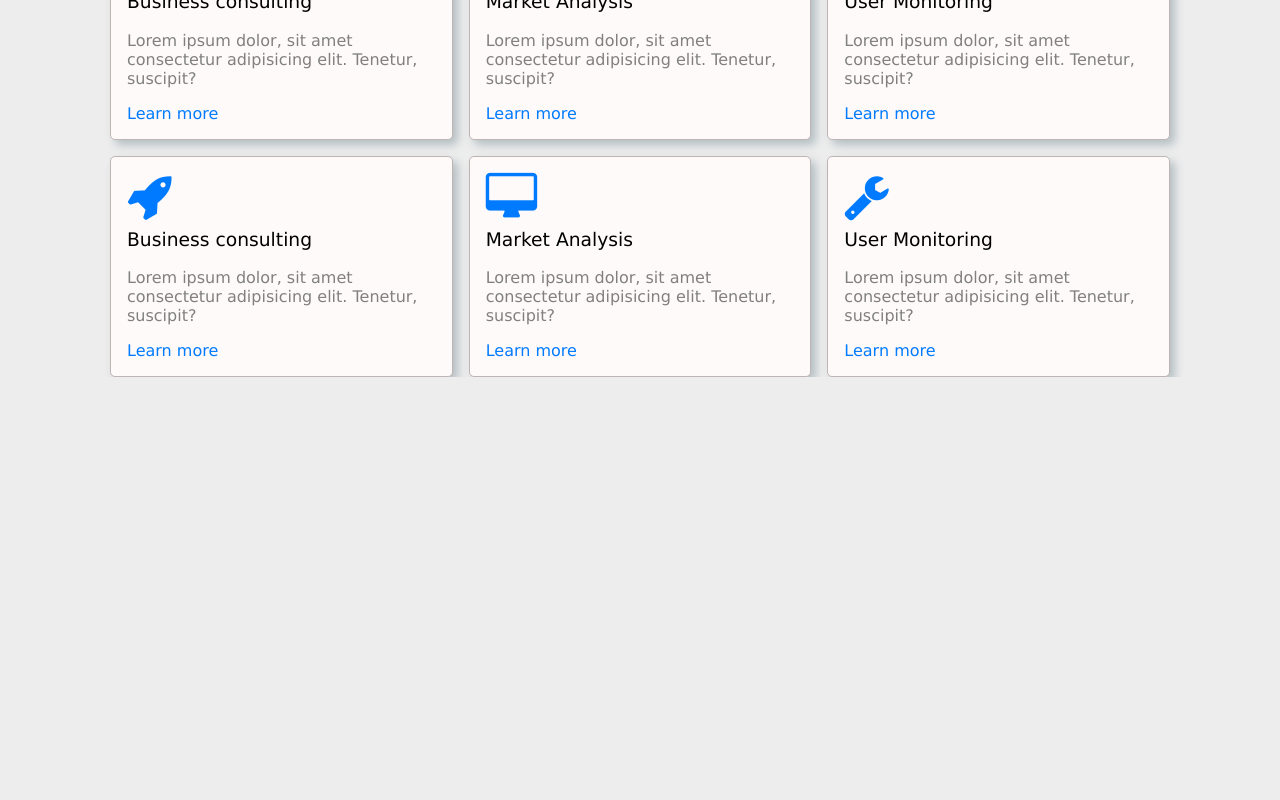
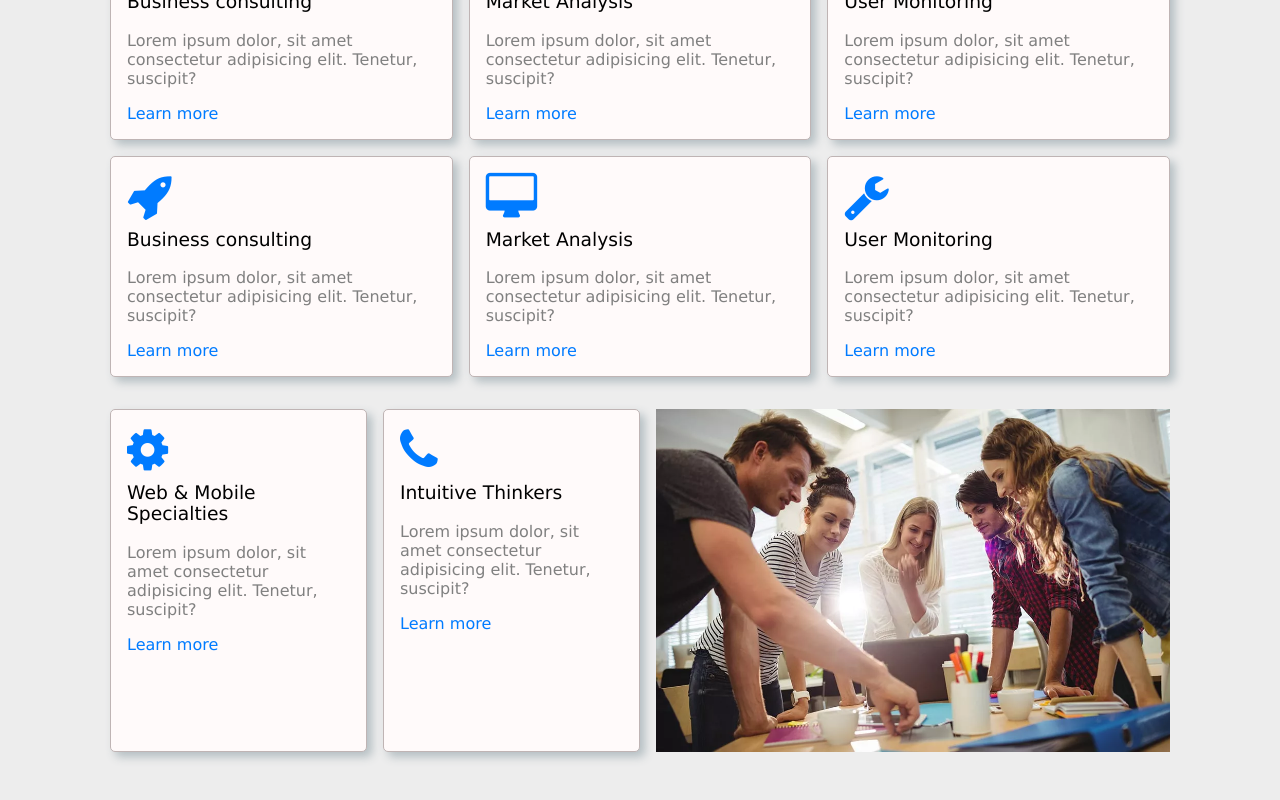
Before and after one commit to mineralaz/02_react_vite_components_props, a React (Vite) app: page / in a window 1280 px wide. Shown: the part 764-1564 px from the top of the page. Before the commit the page ends 1141 px from the top, so only its background shows below. Built offline with nearby package versions, Linux system fonts and the light colour scheme; the HTML template or start-up script is replaced by a standard one.

Commit message:
2 card section

```diff
--- a/src/App.css
+++ b/src/App.css
@@ -67,3 +67,10 @@
   color: white;
   padding: 2rem;
 }
+.section2Cards {
+  margin-top: 2rem;
+  display: grid;
+  grid-template-columns: 1fr 1fr 2fr;
+  gap: 1rem;
+  margin-bottom: 5rem;
+}
--- a/src/App.jsx
+++ b/src/App.jsx
@@ -1,6 +1,7 @@
 import OurServices from './components/OurServices';
 import OurTeamSection from './components/team/OurTeamSection';
 import Hero from './components/hero/Hero';
+import Section2Card from './components/2card-Section/Section2Card';
 import './App.css';
 
 function App() {
@@ -9,6 +10,7 @@ function App() {
       <Hero title="Info hero" subtitle="Info subtitle" color="blue" />
       <OurTeamSection />
       <OurServices />
+      <Section2Card />
     </div>
   );
 }
--- /dev/null
+++ b/src/components/2card-Section/Section2Card.jsx
@@ -0,0 +1,21 @@
+import ServiceCard from '../ServiceCard';
+function Section2Card() {
+  return (
+    <div className="section2Cards">
+      <ServiceCard
+        title="Web & Mobile Specialties"
+        icon="fa-cog"
+        link="/about.html"
+      />
+
+      <ServiceCard
+        title="Intuitive Thinkers"
+        icon="fa-phone"
+        link="/about.html"
+      />
+
+      <img src="img/section2cardsImg.jpg" alt="" />
+    </div>
+  );
+}
+export default Section2Card;
```
Also changed, not shown: public/img/section2cardsImg.jpg (added).
